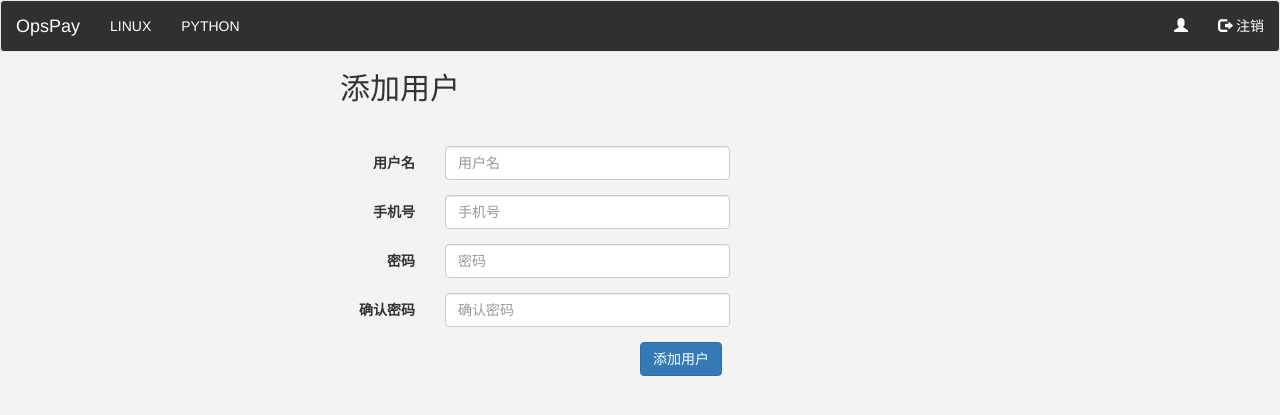
After one commit to jjzhang789/ops, a Flask app: page /adduser in a window 1280 px wide. The commit adds this page. Shown: the top 415 px of the page. Run offline with Flask 2, Linux system fonts and the light colour scheme; some libraries are stand-ins or nearby versions.

Commit message:
add user manage

```diff
--- a/AUTH/md5pass.py
+++ b/AUTH/md5pass.py
@@ -1,5 +1,6 @@
 import hashlib
 
+#对密码进行加密处理
 def md5set(password):
     salt = "dkdf"+password+"dgfdfhuykjj"
     password = hashlib.md5(salt.encode("utf-8")).hexdigest()
--- a/AUTH/views.py
+++ b/AUTH/views.py
@@ -2,52 +2,82 @@ from flask import Flask,render_template,request,redirect,url_for,session,g
 from .models import USERS
 from . import AUTH
 from .md5pass import md5set
-from .loginDecorator import logindecorator
+from flask_login import login_user, logout_user, login_required
+from OpsPay import db
 
-
+#主页路由
 @AUTH.route("/")
-
+@login_required
 def index():
     return render_template("base.html")
 
+#登录页路由
 @AUTH.route("/login",methods=['GET','POST'])
 def login():
     if request.method == 'POST':
+        #获取电话，密码
         telephone = request.form.get('telephone')
         password = request.form.get('password')
         password = md5set(password)
         user = USERS.query.filter(USERS.telephone==telephone,USERS.password==password).first()
+        #判断登录信息并设置session
         if user:
+            login_user(user)
             session['username'] = user.username
-            g.user = user.username
+            session['telephone'] = user.telephone
             return redirect(url_for("AUTH.index"))
         else:
             errors = "用户名或密码错误！"
             return render_template("auth/login.html",errors=errors)
     return render_template("auth/login.html")
 
+#用户信息
+@AUTH.route("/adduser", methods=['GET','POST'])
+def adduser():
+    if request.method == 'POST':
+        username = request.form.get('username')
+        telephone = request.form.get('telephone')
+        password = request.form.get('password')
+        confirm_password = request.form.get('confirm_password')
+        #密码一致性以及手机号验证后续使用js，再次不多做纠缠
+        password = md5set(password)
+        user = USERS.query.filter(USERS.telephone==telephone).first()
+        if user:
+            errors = "手机号已存在，请使用有效的号码"
+            return render_template("auth/adduser.html",errors=errors)
+        else:
+            user = USERS(username=username,telephone=telephone,password=password)
+            db.session.add(user)
+            db.session.commit()
+            messages = "添加用户成功！"
+            return render_template('auth/login.html',messages=messages)
 
+
+    return render_template('auth/adduser.html')
+
+#用户登出
 @AUTH.route("/logout")
 def logout():
-    session.clear()
+    logout_user()
     return render_template('auth/login.html')
 
+#在函数执行前设置全局变量
+# @AUTH.before_request
+# def my_before_request():
+#     username = session.get('username')
+#     if username:
+#         user = USERS.query.filter(USERS.username == username).first()
+#         if user:
+#             g.user = user.username
+#             g.user_id = user.id
 
-@AUTH.before_request
-def my_before_request():
+
+#设置模板变量，此变量可以被所有模板引用，无需多次定义
+@AUTH.context_processor
+def my_context_processor():
     username = session.get('username')
     if username:
-        user = USERS.query.filter(USERS.username==username).first()
-        if user:
-            g.user = user.username
-            g.user_id = user.id
-
-
-
-@AUTH.context_processor
-def my_context_processor():
-    if hasattr(g,"user"):
-        username=g.user
-        return {'username':username}
+        telephone = session.get('telephone')
+        return {'username':username,'telephone':telephone}
     else:
-        return {'username':None}
+        return {'username':""}
--- a/OpsPay.py
+++ b/OpsPay.py
@@ -1,11 +1,25 @@
 from flask import Flask,render_template,request,session,g
 from flask_sqlalchemy import SQLAlchemy
 import config
+from flask_login import LoginManager
 
 
 app = Flask(__name__)
 app.config.from_object(config)
 db = SQLAlchemy(app)
+login_manager = LoginManager(app)
+
+#指定登录页视图以及登录保护
+login_manager.login_view = "AUTH.login"
+login_manager.session_protection = "strong"
+login_manager.login_message = "Please login to access this page."
+login_manager.login_message_category = "info"
+
+#user_load的回调函数
+@login_manager.user_loader
+def load_user(user_id):
+    from AUTH.models import USERS
+    return USERS.query.filter_by(id=user_id).first()
 
 from AUTH import AUTH
 app.register_blueprint(AUTH)
--- /dev/null
+++ b/static/css/adduser.css
@@ -0,0 +1,6 @@
+.user_div{
+    /*border: solid 1px red;*/
+    margin: 0 auto;
+    width: 600px;
+
+}
--- /dev/null
+++ b/templates/auth/adduser.html
@@ -0,0 +1,47 @@
+{% extends 'base.html' %}
+
+{% block head %}
+    <link rel="stylesheet" href="../../static/css/adduser.css">
+{% endblock %}
+
+{% block body %}
+    <div class="user_div">
+
+        <form method="post" action="{{ url_for('AUTH.adduser') }}" class="form-horizontal">
+            <h2>添加用户</h2>
+            <hr>
+            <div class="form-group">
+                <label for="firstname" class="col-sm-2 control-label">用户名</label>
+                <div class="col-sm-6">
+                    <input type="text" class="form-control" name="username" placeholder="用户名">
+                </div>
+            </div>
+            <div class="form-group">
+                <label for="firstname" class="col-sm-2 control-label">手机号</label>
+                <div class="col-sm-6">
+                    <input type="text" class="form-control" name="telephone" placeholder="手机号">
+                </div>
+                {% if errors %}
+                    <font color="red">{{ errors }}</font>
+                {% endif %}
+            </div>
+            <div class="form-group">
+                <label for="firstname" class="col-sm-2 control-label">密码</label>
+                <div class="col-sm-6">
+                    <input type="password" class="form-control" name="password" placeholder="密码">
+                </div>
+            </div>
+            <div class="form-group">
+                <label for="firstname" class="col-sm-2 control-label">确认密码</label>
+                <div class="col-sm-6">
+                    <input type="password" class="form-control" name="confirm_password" placeholder="确认密码">
+                </div>
+            </div>
+            <div class="form-group">
+                <div class="col-sm-offset-6">
+                    <button type="submit" class="btn btn-primary">添加用户</button>
+                </div>
+            </div>
+        </form>
+    </div>
+{% endblock %}
--- a/templates/auth/login.html
+++ b/templates/auth/login.html
@@ -45,6 +45,7 @@
 </head>
 <body>
 <div class="login">
+{% if message %}<font color="red"> {{ messages }}</font>{% endif %}
     <form action="{{ url_for('AUTH.login') }}" method="post">
         <ul>
             <li><input class="input-type" type="text" name="telephone" placeholder="请输入手机号"></li>
--- /dev/null
+++ b/templates/auth/userinfo.html
@@ -0,0 +1,6 @@
+{% extends 'base.html' %}
+{% block body %}
+
+
+
+{% endblock %}
--- a/templates/base.html
+++ b/templates/base.html
@@ -7,13 +7,12 @@
     <link rel="stylesheet" href="../static/css/base.css">
     {% block head %}{% endblock %}
 
-</head>
-<body>
+
 
 <nav class="navbar navbar-default base-style" role="navigation">
   <div class="container-fluid">
     <div class="navbar-header">
-      <a class="navbar-brand" href="#" id="font-style">OpsPay</a>
+      <a class="navbar-brand" href="/" id="font-style">OpsPay</a>
     </div>
     <ul class="nav navbar-nav navbar-left" >
       <li><a href="#" id="font-style">LINUX</a></li>
@@ -26,9 +25,11 @@
                     {{ username }}
                 </a>
                 <ul class="dropdown-menu">
-                    <li><a href="#">用户信息</a></li>
+{#                    <li><a href="{{ url_for('AUTH.userinfo') }}">用户信息</a></li>#}
                     <li><a href="#">密码修改</a></li>
-                    <li><a href="#">添加用户</a></li>
+                    {% if username == 'admin' %}
+                    <li><a href="{{ url_for('AUTH.adduser') }}">添加用户</a></li>
+                    {% endif %}
                 </ul>
          </li>
 
@@ -36,6 +37,8 @@
     </ul>
   </div>
 </nav>
+</head>
+<body>
 {% block body %}{% endblock %}
 <script src="http://cdn.static.runoob.com/libs/jquery/2.1.1/jquery.min.js"></script>
 <script src="http://cdn.static.runoob.com/libs/bootstrap/3.3.7/js/bootstrap.min.js"></script>
```
Also changed, not shown: AUTH/models.py (+19 -0 lines).
